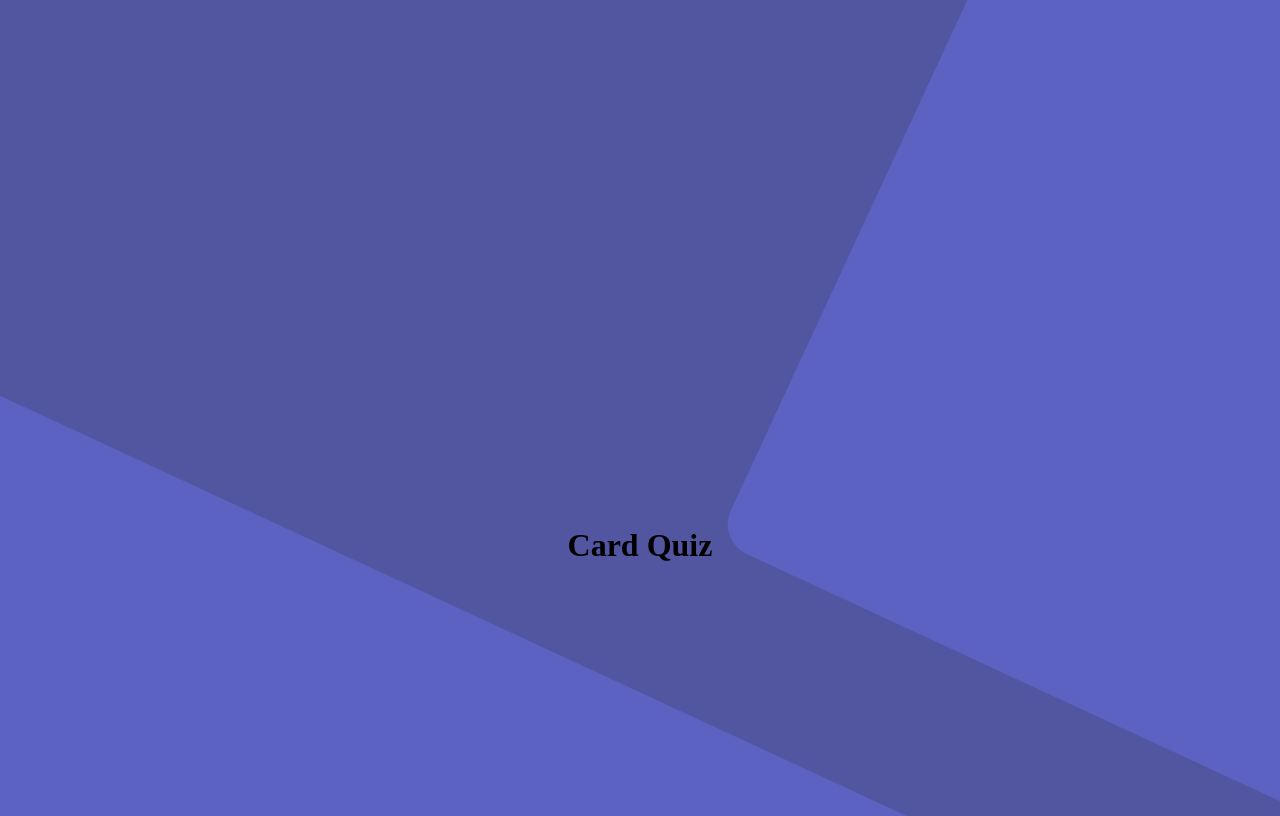
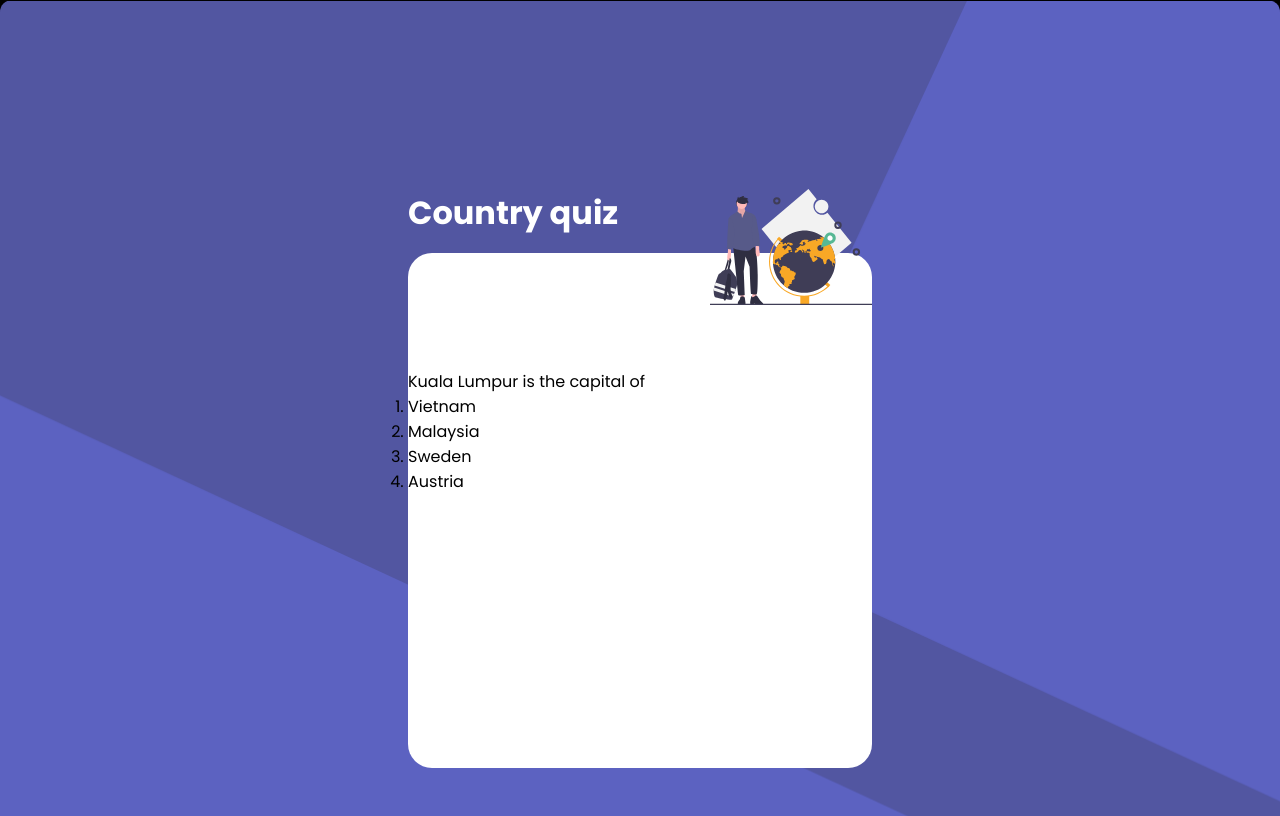
Before and after one commit to sergiogenes/devChallenges-country-quiz, a React (Vite) app: page / in a window 1280 px wide. Shown: the top 816 px of the page. Built offline with nearby package versions, Linux system fonts and the light colour scheme; no server answers.

Commit message:
Se realizaron algunas pruebas a la API y se empezó con el componente CardQuiz

```diff
--- a/index.html
+++ b/index.html
@@ -5,6 +5,12 @@
     <link rel="icon" href="./src/assets/devchallenges.png" />
     <meta name="viewport" content="width=device-width, initial-scale=1.0" />
     <title>My Country Quiz</title>
+    <link rel="preconnect" href="https://fonts.googleapis.com" />
+    <link rel="preconnect" href="https://fonts.gstatic.com" crossorigin />
+    <link
+      href="https://fonts.googleapis.com/css2?family=Montserrat:wght@500;700&family=Poppins:wght@400;500;600;700&display=swap"
+      rel="stylesheet"
+    />
   </head>
   <body>
     <div id="root"></div>
--- a/src/App.css
+++ b/src/App.css
@@ -1,9 +1,11 @@
 .app-container {
   width: 100vw;
+  max-width: 1440px;
   height: 1090px;
   background: no-repeat center/auto 100% url('./assets/background.png');
-  display: grid;
-  place-items: center;
+  margin: 0 auto;
+  border: 1px solid transparent;
+  border-radius: 12px;
 }
 /* .app-container {
   position: relative;
--- a/src/App.tsx
+++ b/src/App.tsx
@@ -1,7 +1,46 @@
+import { useEffect, useState } from 'react'
 import './App.css'
 import { CardQuiz } from './componentes/CardQuiz'
 
+interface Country {
+  id: String
+  flags: Flag
+  capital: Array<String>
+  name: String
+}
+type CountryWithoutName = Omit<Country, 'name'>
+
+interface CountryFromAPI extends CountryWithoutName {
+  name: {
+    official: String
+  }
+}
+
+interface Flag {
+  png: String
+  svg: String
+  alt: String
+}
+
 function App() {
+  const [countries, SetCountries] = useState<Country[]>([])
+
+  useEffect(() => {
+    fetch('https://restcountries.com/v3.1/all?fields=name,capital,flags')
+      .then((res) => res.json())
+      .then((data: CountryFromAPI[]) => {
+        const allCountries = data.map((country) => {
+          const id = self.crypto.randomUUID()
+          return { ...country, id, name: country.name.official }
+        })
+        SetCountries(allCountries)
+      })
+  }, [])
+
+  console.log('Countries ==>>', countries)
+
+  let id = self.crypto.randomUUID()
+  console.log('id ==>>', id)
   return (
     <div className='app-container'>
       <CardQuiz />
--- a/src/componentes/CardQuiz/index.css
+++ b/src/componentes/CardQuiz/index.css
@@ -0,0 +1,18 @@
+.card-container {
+  width: 464px;
+  height: 515px;
+  border-radius: 24px;
+  background: var(--color-5, #fff);
+  margin: 252px auto 277px;
+}
+
+.card-container header {
+  position: relative;
+  top: -64px;
+  display: flex;
+  justify-content: space-between;
+}
+
+.card-container header h1 {
+  color: var(--color-5);
+}
--- a/src/componentes/CardQuiz/index.tsx
+++ b/src/componentes/CardQuiz/index.tsx
@@ -1,5 +1,20 @@
+import logo from '../../assets/undraw_adventure_4hum 1.svg'
 import './index.css'
 
 export const CardQuiz = () => {
-  return <h1>Card Quiz</h1>
+  return (
+    <div className='card-container'>
+      <header>
+        <h1>Country quiz</h1>
+        <img src={logo} alt='imagen decorativa de la card de proguntas' />
+      </header>
+      <p>Kuala Lumpur is the capital of</p>
+      <ol>
+        <li>Vietnam</li>
+        <li>Malaysia</li>
+        <li>Sweden</li>
+        <li>Austria</li>
+      </ol>
+    </div>
+  )
 }
--- a/src/index.css
+++ b/src/index.css
@@ -1,11 +1,3 @@
-*,
-*::before,
-*::after {
-  margin: 0;
-  padding: 0;
-  box-sizing: border-box;
-}
-
 :root {
   --color-1: rgba(47, 46, 65, 1);
   --color-2: rgba(242, 242, 242, 1);
@@ -22,6 +14,16 @@
   --color-13: rgba(189, 189, 189, 1);
 }
 
+*,
+*::before,
+*::after {
+  margin: 0;
+  padding: 0;
+  box-sizing: border-box;
+}
+html {
+  font-family: 'Poppins', sans-serif;
+}
 body {
   background-color: var(--color-10);
 }
```
